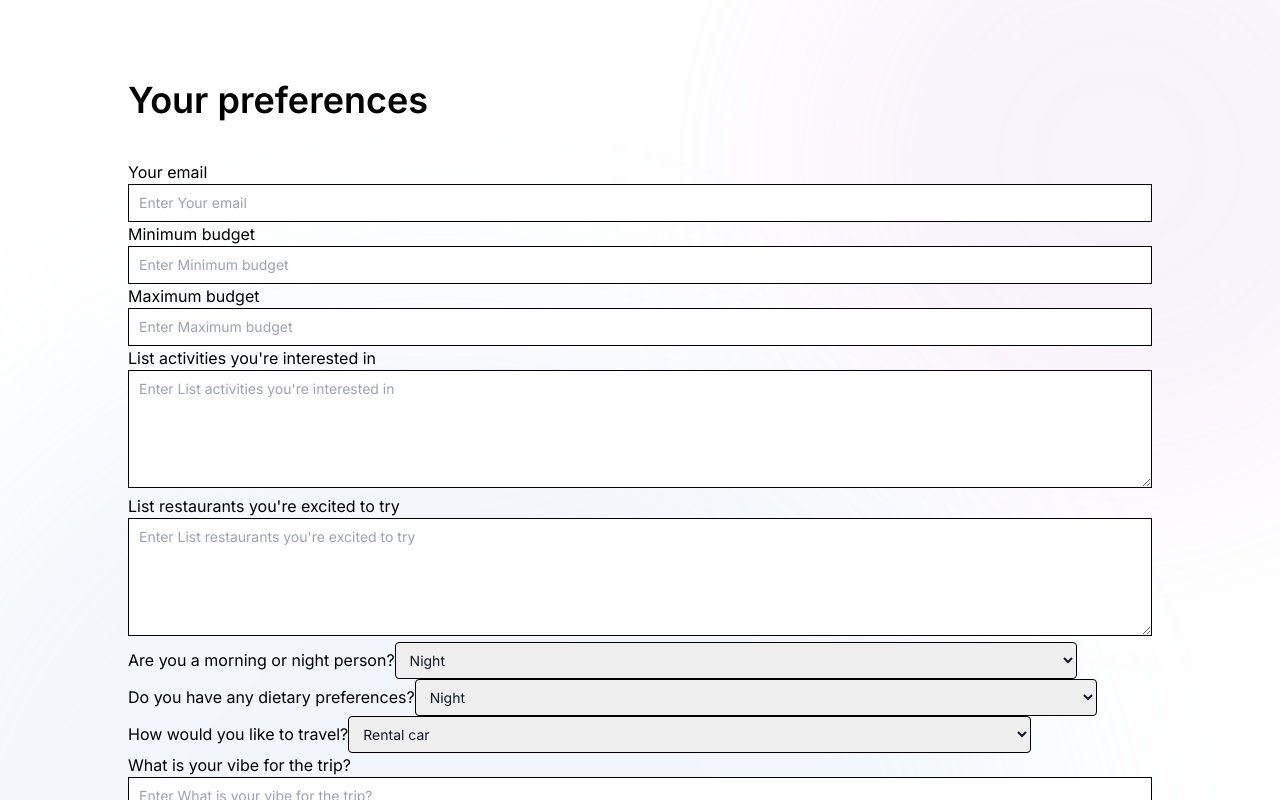
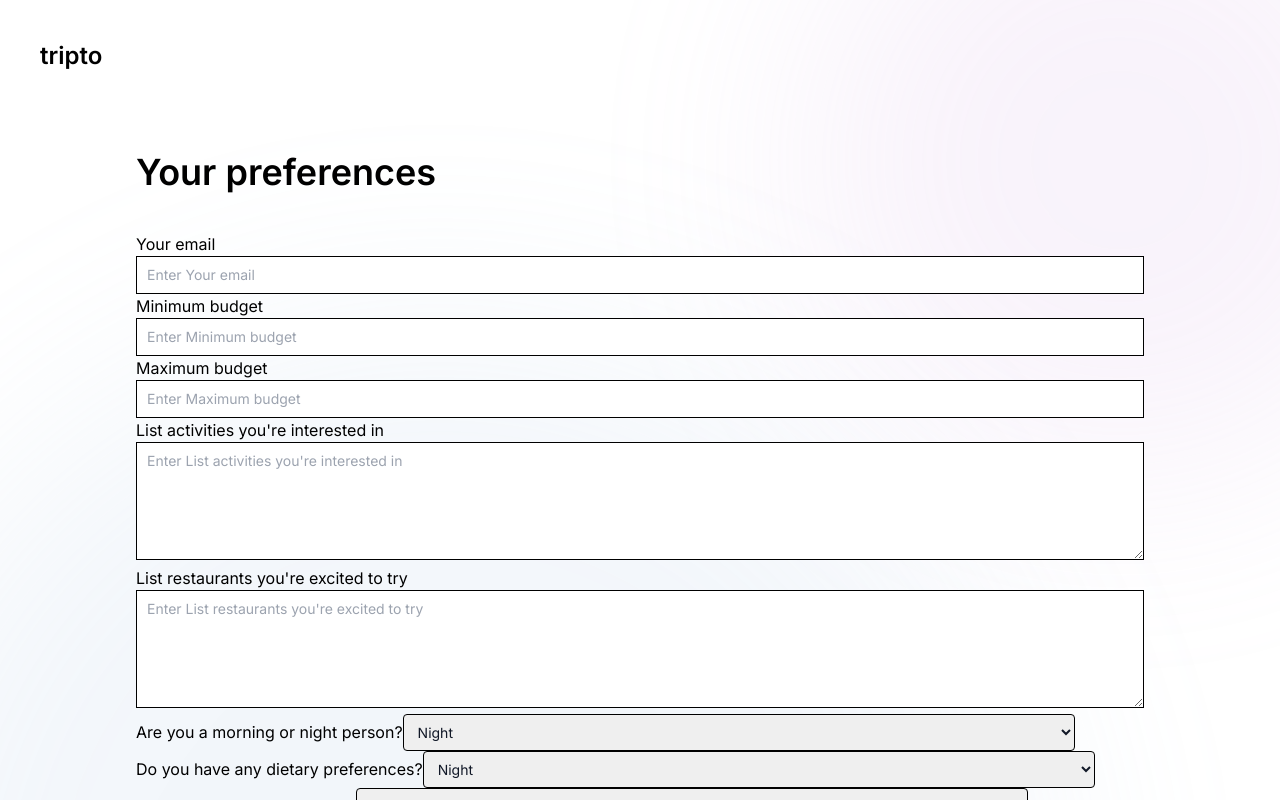
Before and after one commit to nutboltz/tripto, a Next.js app: page /trip/1/preferences in a window 1280 px wide. Shown: the top 800 px of the page. Built offline with nearby package versions, Linux system fonts and the light colour scheme.

Commit message:
add logo

```diff
--- a/src/pages/index.tsx
+++ b/src/pages/index.tsx
@@ -14,12 +14,15 @@ export default function Home() {
 
   return (
     <main>
-      <div className={`py-20 px-32 flex flex-col gap-10 relative ${inter.className}`}>
+      <div className={`py-10 px-10 flex flex-col gap-10 relative ${inter.className}`}>
         <div className="bg-[#D5AEE4] opacity-15 absolute -top-[10rem] -right-[10rem] h-[40rem] w-[40rem] rounded-full blur-[7rem] z-0"></div>
         <div className="bg-[#AEC7E4] opacity-15 absolute top-[20rem] -left-[10rem] h-[75rem] w-[75rem] rounded-full blur-[7rem] z-0"></div>
-        <h1 className="font-semibold text-4xl z-10">Your trip</h1>
-        <div className="z-10">
-          <CreateTripForm onSubmit={onSubmit}/>
+        <div className="font-semibold text-2xl z-10">tripto</div>
+        <div className="py-10 px-24 flex flex-col gap-10">
+          <h1 className="font-semibold text-4xl z-10">Your trip</h1>
+          <div className="z-10">
+            <CreateTripForm onSubmit={onSubmit}/>
+          </div>
         </div>
       </div>
     </main>
--- a/src/pages/trip/[tripId]/index.tsx
+++ b/src/pages/trip/[tripId]/index.tsx
@@ -49,9 +49,11 @@ export default function TripPage(props: TripProps) {
 
   return (
     <>
-        <div className={`py-20 px-32 flex flex-col gap-10 relative ${inter.className}`}>
+        <div className={`py-10 px-10 flex flex-col gap-10 relative ${inter.className}`}>
         <div className="bg-[#D5AEE4] opacity-15 absolute -top-[10rem] -right-[10rem] h-[40rem] w-[40rem] rounded-full blur-[7rem] z-0"></div>
         <div className="bg-[#AEC7E4] opacity-15 absolute top-[20rem] -left-[10rem] h-[75rem] w-[75rem] rounded-full blur-[7rem] z-0"></div>
+        <div className="font-semibold text-2xl z-10">tripto</div>
+        <div className="py-10 px-24 flex flex-col gap-10">
             <div>
                 <h1 className="font-semibold text-4xl">Trip to</h1>
                 <h1 className="font-semibold text-4xl text-gray-400">{trip.destination}</h1>
@@ -69,6 +71,7 @@ export default function TripPage(props: TripProps) {
             }
             </div>
         </div>
+      </div>
     </>
   );
 }
--- a/src/pages/trip/[tripId]/preferences/index.tsx
+++ b/src/pages/trip/[tripId]/preferences/index.tsx
@@ -23,12 +23,15 @@ export default function Preferences() {
 
   return (
     <main>
-      <div className={`py-20 px-32 flex flex-col gap-10 relative ${inter.className}`}>
+      <div className={`py-10 px-10 flex flex-col gap-10 relative ${inter.className}`}>
         <div className="bg-[#D5AEE4] opacity-15 absolute -top-[10rem] -right-[10rem] h-[40rem] w-[40rem] rounded-full blur-[7rem] z-0"></div>
         <div className="bg-[#AEC7E4] opacity-15 absolute top-[20rem] -left-[10rem] h-[75rem] w-[75rem] rounded-full blur-[7rem] z-0"></div>
-        <h1 className="font-semibold text-4xl z-10">Your preferences</h1>
-        <div className="z-10">
-          < TripDetailsForm tripId={tripId} onSubmit={onSubmit}/>
+        <div className="font-semibold text-2xl z-10">tripto</div>
+          <div className="py-10 px-24 flex flex-col gap-10">
+          <h1 className="font-semibold text-4xl z-10">Your preferences</h1>
+          <div className="z-10">
+            < TripDetailsForm tripId={tripId} onSubmit={onSubmit}/>
+          </div>
         </div>
       </div>
     </main>
```
Lines whose indentation alone changed are shown as unchanged.
